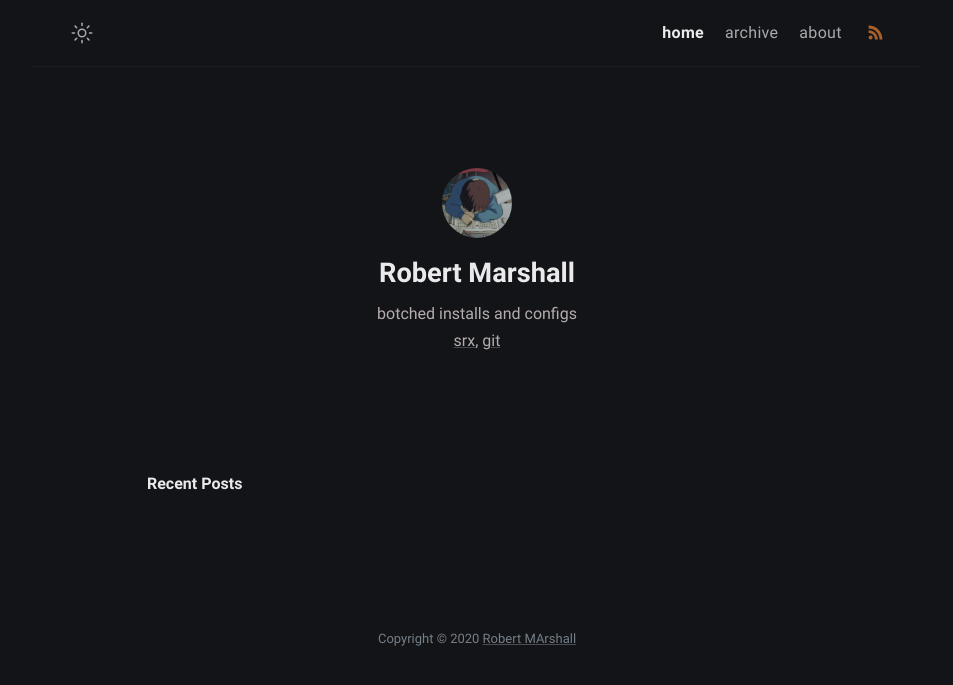
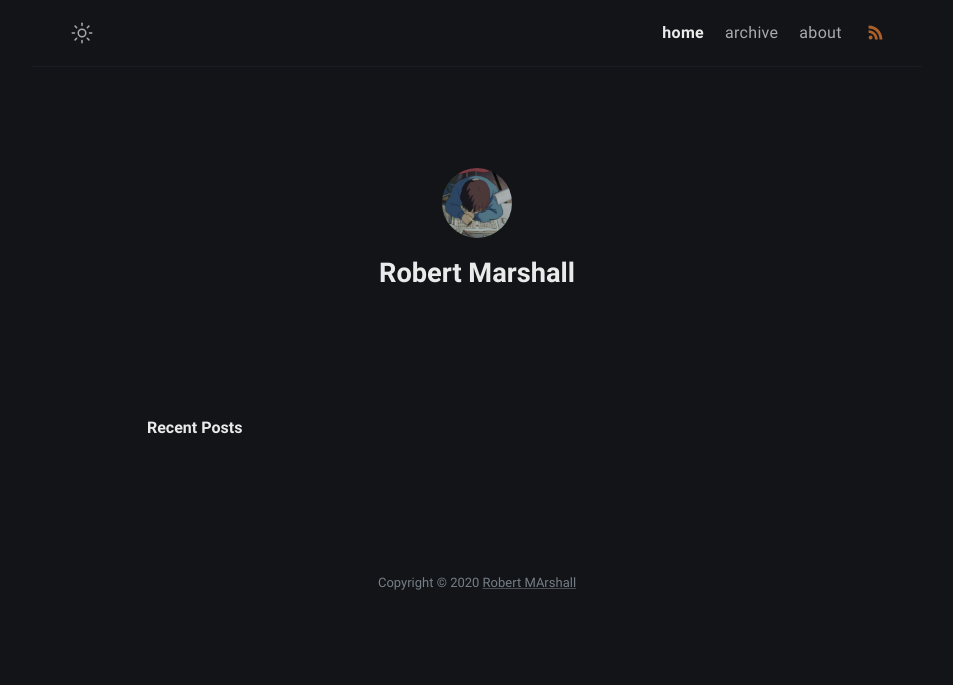
Before and after one commit to robert-marshall/xyz, a Jekyll site: the page built from index.md, in a window 1280 px wide. Shown: the top 685 px of the page, without its empty margins (163-1116 px from the left). Built offline with Jekyll 4.4.1, drawn with Linux system fonts in a browser that asks for light colours.

Commit message:
yo recipes

```diff
--- a/_config.yml
+++ b/_config.yml
@@ -12,8 +12,6 @@ mode: dark # default theme "dark" | "light"
 author:
   name: Robert Marshall # author name
   bio: >- # tell to the world
-    botched installs and configs <br/>
-    <a href="https://srx.robertmarshall.xyz" target="_blank" rel="noopener">srx</a>, <a href="https://git.robertmarshall.xyz" target="_blank" rel="noopener">git</a>
   username:  # general username
   github:  # github username
   twitter:  # twitter username
```
